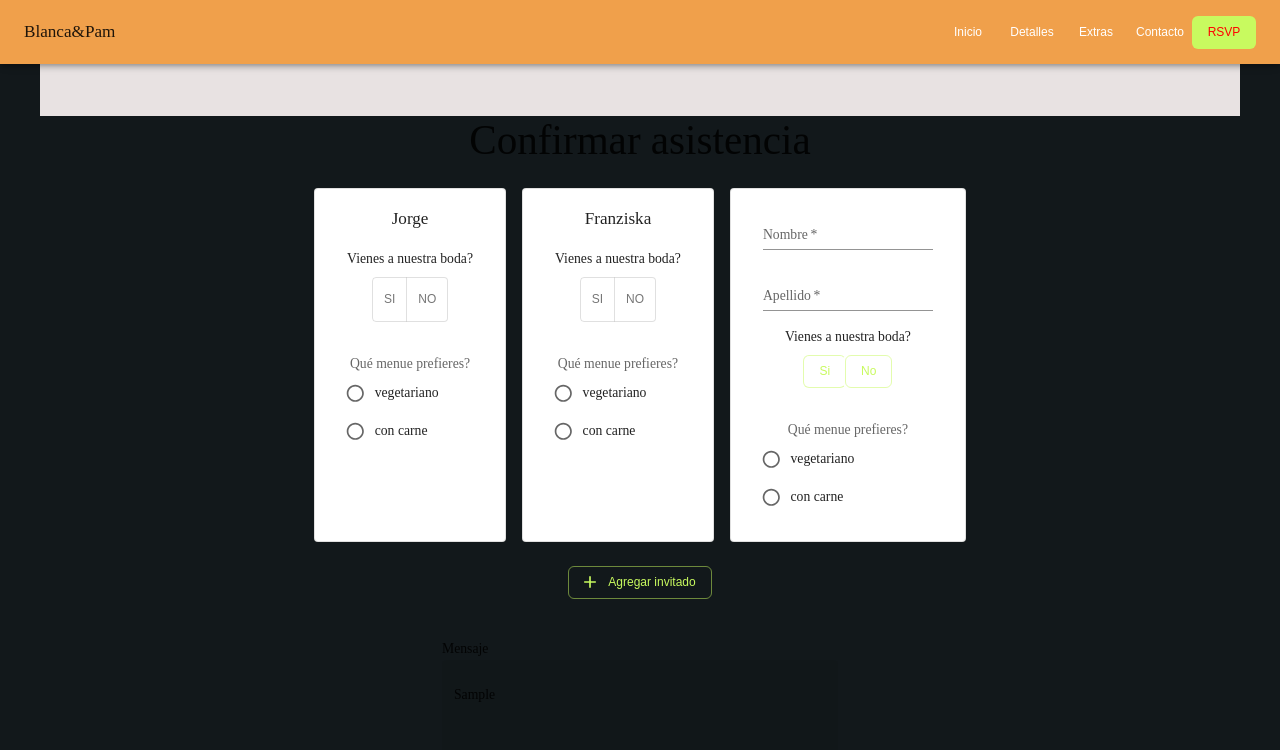
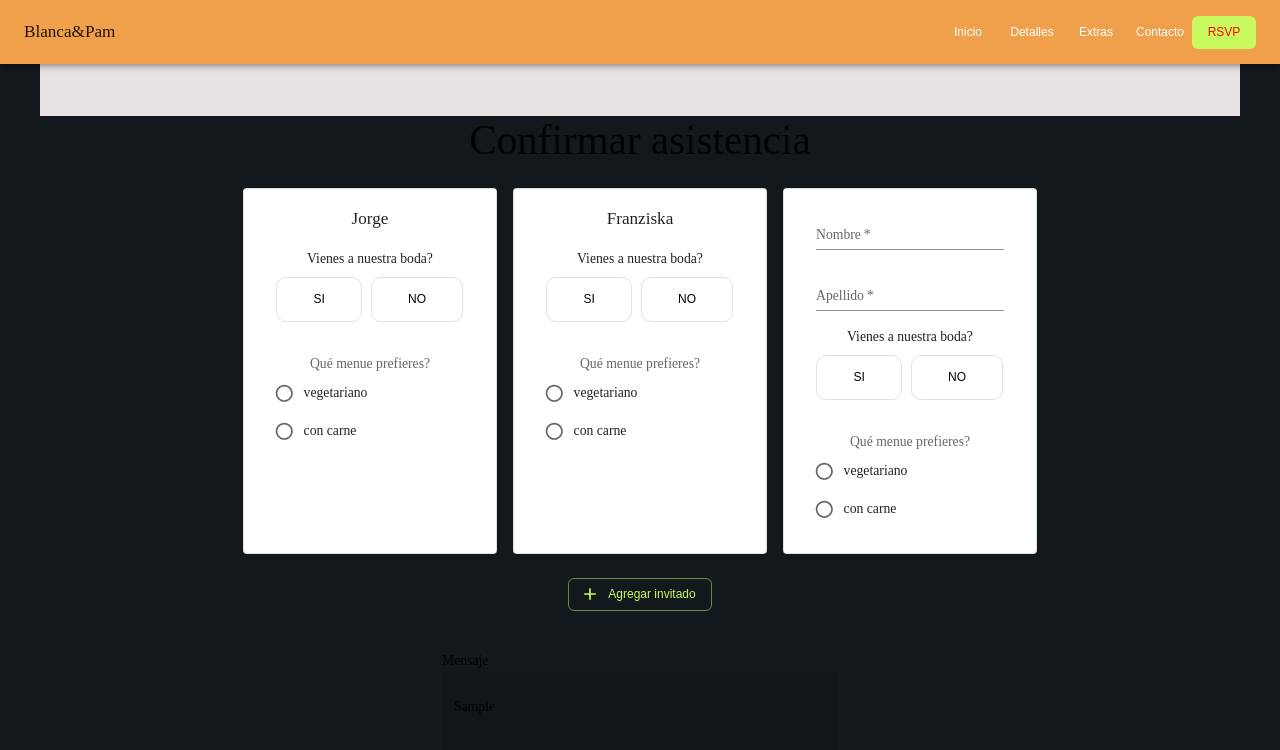
Before and after one commit to ZHammerl/wedding_evite, a React (Vite) app: page / in a window 1280 px wide. Both pictures are taken after typing "Sample" into the empty fields and a click on the button "Agregar invitado". Shown: the part 1075-1825 px from the top of the page. Built offline with nearby package versions, Linux system fonts and the light colour scheme.

Commit message:
styling si/no option toggleButtons

```diff
--- /dev/null
+++ b/src/components/optionToggleButton.tsx
@@ -0,0 +1,82 @@
+import React, { useState } from "react";
+import {
+  Box,
+  ToggleButton,
+  ToggleButtonGroup,
+  styled,
+} from "@mui/material";
+import { RadioButtonProps } from "../interfaces/interfaces";
+
+const SiToggleButton = styled(ToggleButton)(
+  ({ theme }) => ({
+    color: "black",
+    "&.Mui-selected": {
+      backgroundColor: theme.palette.yes.main,
+    },
+  })
+);
+
+const NoToggleButton = styled(ToggleButton)(
+  ({ theme }) => ({
+    color: "black",
+    "&.Mui-selected": {
+      backgroundColor: theme.palette.no.main,
+    },
+  })
+);
+
+const OptionButtonGroup = styled(ToggleButtonGroup)(
+  ({ theme }) => ({
+    "& .MuiToggleButtonGroup-grouped:not(:last-of-type) ": {
+      borderRadius: "10px",
+    },
+    "& .MuiToggleButtonGroup-grouped:not(:first-of-type)": {
+      borderRadius: "10px",
+      borderLeft: "1px solid  rgba(0, 0, 0, 0.12)",
+    },
+  })
+);
+
+export default function OptionToggleButton({
+  data,
+}: RadioButtonProps) {
+  const [userOption, setUserOption] = useState("");
+
+  const handleChange = (
+    event: React.MouseEvent<HTMLElement>,
+    newOption: string
+  ) => {
+    setUserOption(newOption);
+    console.log(userOption);
+  };
+
+  const children = [
+    <SiToggleButton fullWidth={true} value="si" key="si">
+      SI
+    </SiToggleButton>,
+    <NoToggleButton fullWidth={true} value="no" key="no">
+      NO
+    </NoToggleButton>,
+  ];
+
+  const control = {
+    value: userOption,
+    onChange: handleChange,
+    exclusive: true,
+    fullWidth: true,
+  };
+
+  return (
+    <Box>
+      <OptionButtonGroup
+        sx={{
+          display: "grid",
+          gridTemplateColumns: "auto auto",
+          gridGap: "10px",
+        }}
+        {...control}>
+        {children}
+      </OptionButtonGroup>
+    </Box>
+  );
+}
--- a/src/components/radioButton.tsx
+++ /dev/null
@@ -1,45 +0,0 @@
-import React, { useState } from "react";
-import {
-  Stack,
-  ToggleButton,
-  ToggleButtonGroup,
-} from "@mui/material";
-import { RadioButtonProps } from "../interfaces/interfaces";
-
-
-export default function RadioButton({
-  data,
-}: RadioButtonProps) {
-  const [userOption, setUserOption] = useState("");
-
-  const handleChange = (
-    event: React.MouseEvent<HTMLElement>,
-    newOption: string
-  ) => {
-    setUserOption(newOption);
-    console.log(userOption);
-  };
-
-  const children = [
-    <ToggleButton value="si" key="si" color="primary">
-      SI
-    </ToggleButton>,
-    <ToggleButton value="no" key="no" color="secondary">
-      NO
-    </ToggleButton>,
-  ];
-
-  const control = {
-    value: userOption,
-    onChange: handleChange,
-    exclusive: true,
-  };
-
-  return (
-      <Stack spacing={3} alignItems="center">
-        <ToggleButtonGroup {...control}>
-          {children}
-        </ToggleButtonGroup>
-      </Stack>
-  );
-}
--- a/src/features/RSVP/Rsvp.tsx
+++ b/src/features/RSVP/Rsvp.tsx
@@ -22,7 +22,7 @@ import {
 import AddIcon from "@mui/icons-material/Add";
 import SendIcon from "@mui/icons-material/Send";
 import { v4 as uuid } from "uuid";
-import RadioButton from "../../components/radioButton";
+import OptionToggleButton from "../../components/optionToggleButton";
 
 import {
   GuestItem,
@@ -85,6 +85,7 @@ function Rsvp() {
                 display: "flex",
                 flexDirection: "column",
                 gap: 2,
+                width: 220,
               }}>
               <Typography variant="h6">
                 {guest.name}
@@ -93,10 +94,10 @@ function Rsvp() {
                 <Typography variant="body1" mb={1}>
                   Vienes a nuestra boda?
                 </Typography>
-                <RadioButton data={data} />
+                <OptionToggleButton data={data} />
               </Box>
               <FormControl sx={{ mt: 2 }}>
-                <FormLabel id="menue-selection">
+                <FormLabel id="menue-selection" >
                   Qué menue prefieres?
                 </FormLabel>
                 <RadioGroup
@@ -132,15 +133,16 @@ function Rsvp() {
                   display: "flex",
                   flexDirection: "column",
                   gap: 2,
+                  width: 220,
                 }}>
-                <FormControl sx={{ width: 170 }}>
+                <FormControl>
                   <TextField
                     id="name"
                     label="Nombre"
                     required
                     variant="standard"></TextField>
                 </FormControl>
-                <FormControl sx={{ width: 170 }}>
+                <FormControl>
                   <TextField
                     id="surname"
                     label="Apellido"
@@ -151,10 +153,7 @@ function Rsvp() {
                   <Typography variant="body1" mb={1}>
                     Vienes a nuestra boda?
                   </Typography>
-                  <ButtonGroup className="feedbackButton-wrapper">
-                    <Button className="feedback">Si</Button>
-                    <Button className="feedback">No</Button>
-                  </ButtonGroup>
+                  <OptionToggleButton data={data} />
                 </Box>{" "}
                 <FormControl sx={{ mt: 2 }}>
                   <FormLabel id="menue-selection">
--- a/src/theme/theme.tsx
+++ b/src/theme/theme.tsx
@@ -12,6 +12,17 @@ export enum themePalette {
   FONT_GLOBAL = "", //tipografia
 }
 
+declare module '@mui/material/styles' {
+
+  interface Palette {
+    yes: Palette['primary'];
+    no: Palette['primary'];
+  }
+  interface PaletteOptions {
+    yes: PaletteOptions['primary'];
+    no: PaletteOptions['primary'];
+  }}
+
 const theme = createTheme({
   palette: {
     mode: "light",
@@ -21,6 +32,12 @@ const theme = createTheme({
     primary: {
       main: themePalette.LIME,
     },
+    yes:{
+      main: "#388e3c"
+    },
+    no: {
+      main: "#d32f2f"
+    }
   },
   typography: {
     fontFamily: themePalette.FONT_GLOBAL,
```
Also changed, not shown: 1 other file (tests, documents, lock files or other folders).
